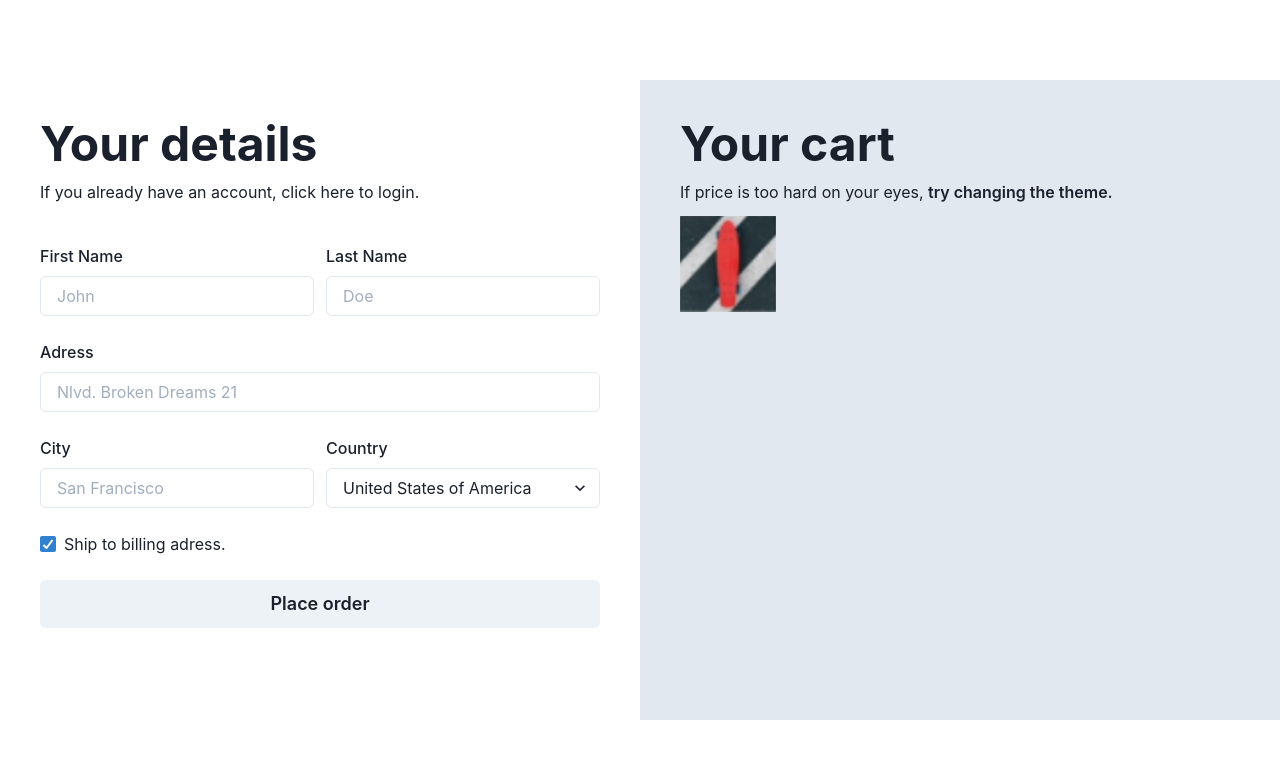
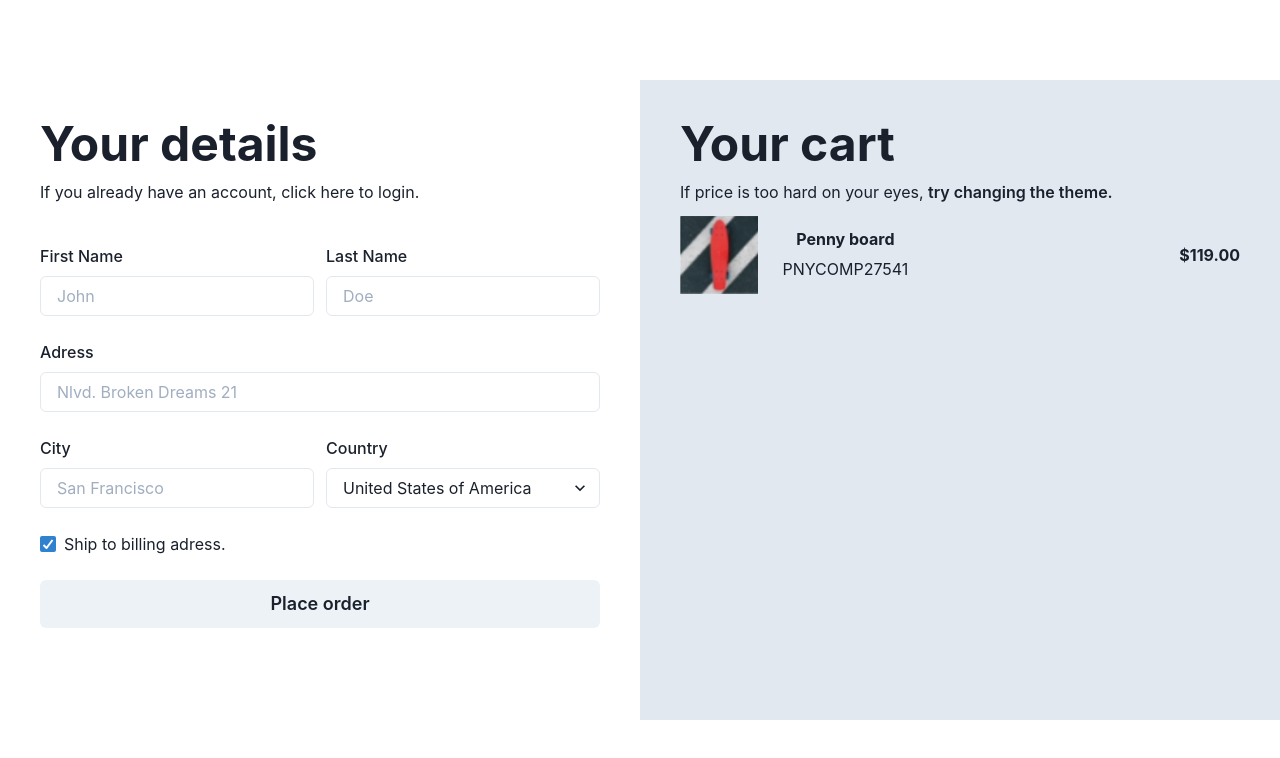
Before and after one commit to Yves852/workshop-chakra-demo, a React (Create React App) app: page / in a window 1280 px wide. Shown: the top 758 px of the page. Built offline with nearby package versions, Linux system fonts and the light colour scheme.

Commit message:
Cart#3 added detail product

```diff
--- a/src/sections/cart.jsx
+++ b/src/sections/cart.jsx
@@ -30,6 +30,19 @@ const Cart = () => (
         <AspectRatio ratio={1} w={24}>
           <Img src={"./board.png"} alt="Board image" />
         </AspectRatio>
+        <Stack
+          spacing={0}
+          w={"full"}
+          direction={"row"}
+          justifyContent={"space-between"}
+          alignItems={"center"}
+        >
+          <VStack>
+            <Heading size={"sm"}>Penny board</Heading>
+            <Text>PNYCOMP27541</Text>
+          </VStack>
+          <Heading size={"sm"}>$119.00</Heading>
+        </Stack>
       </HStack>
     </VStack>
   </VStack>
```
